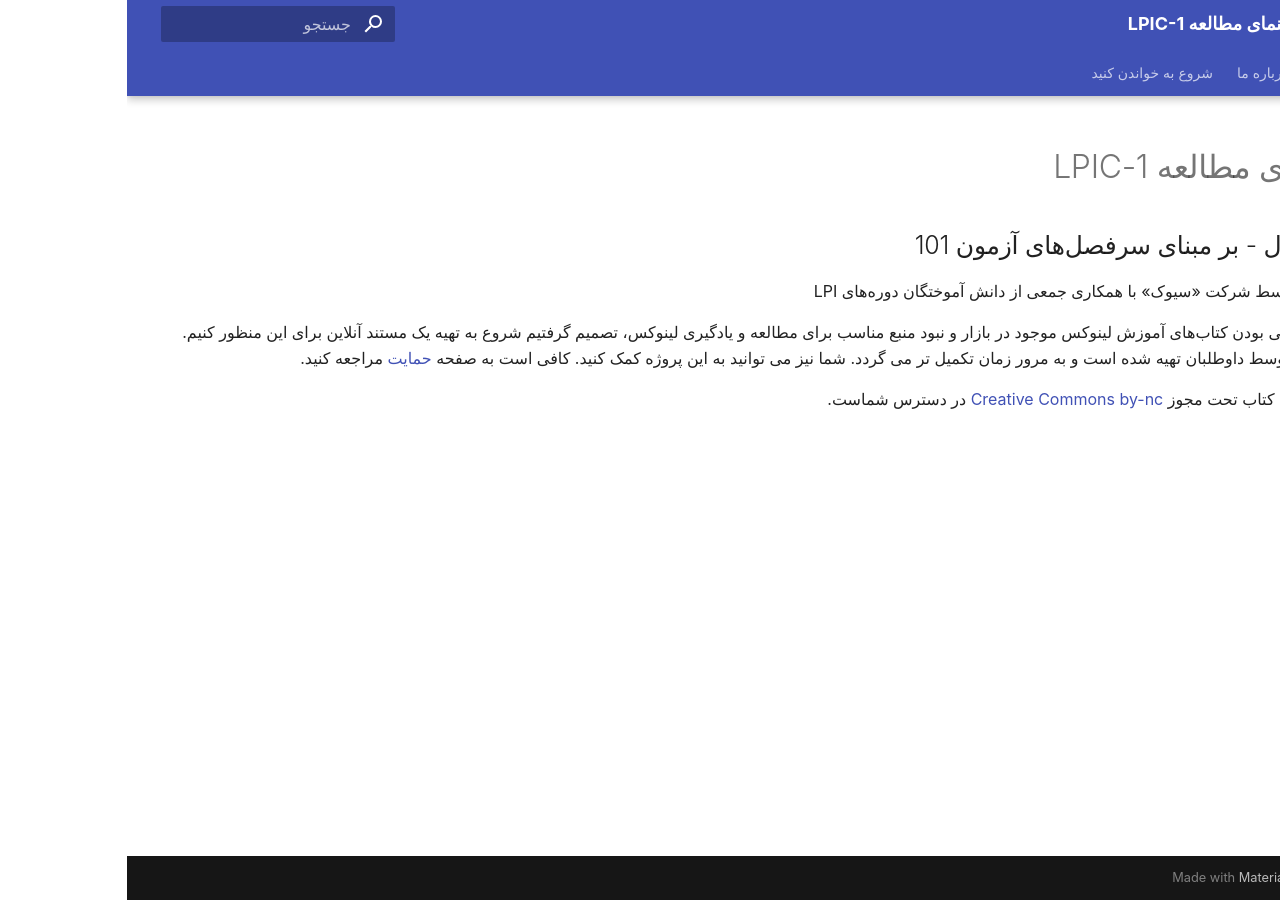
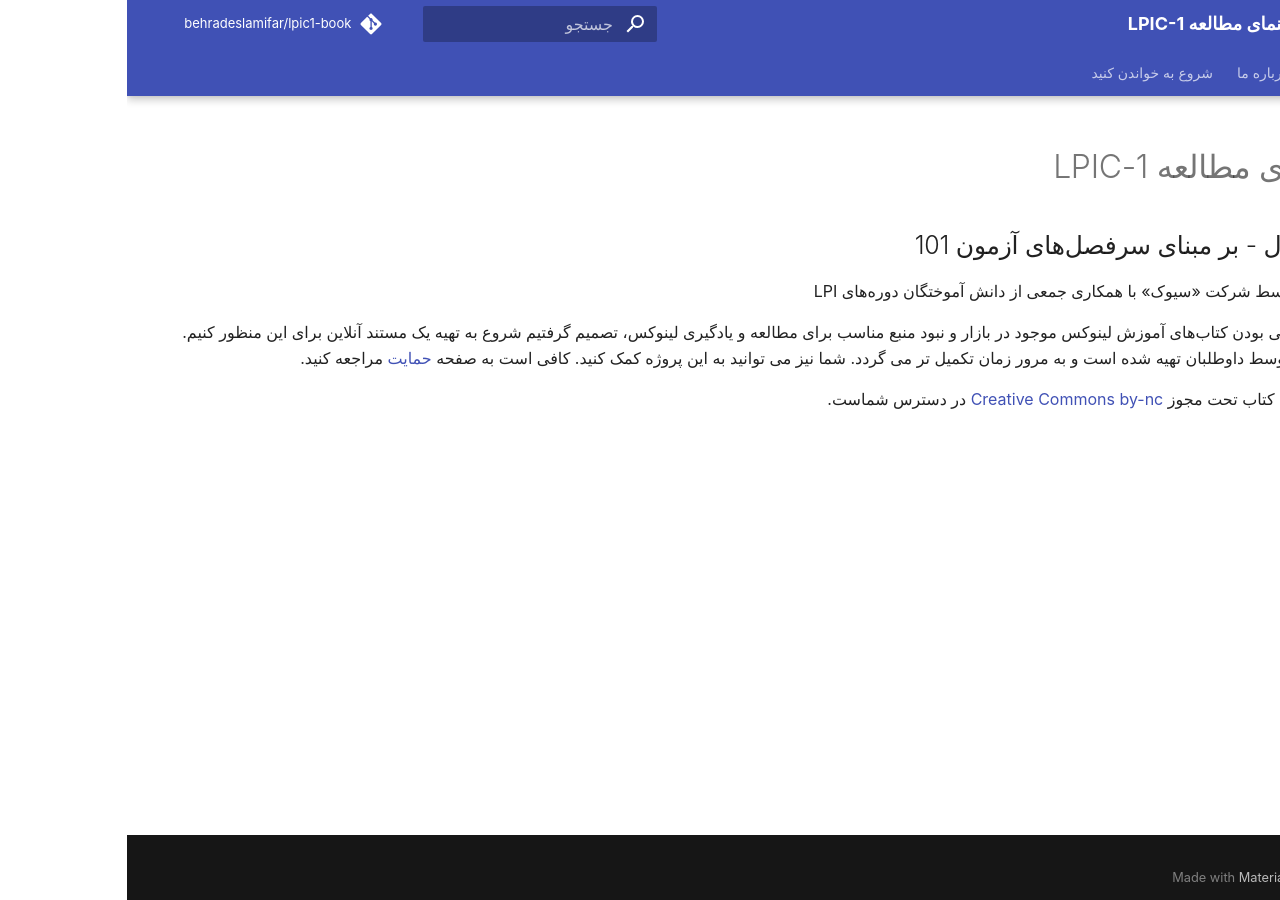
Before and after one commit to behradeslamifar/lpic1-book, an MkDocs documentation site: the page built from docs/index.md, in a window 1280 px wide. Built offline with MkDocs 1.6.1 and Material for MkDocs 9.7.7, drawn with Linux system fonts in a browser that asks for light colours; some web fonts are replaced; comment, search, counter and statistics services are not loaded.

Commit message:
update mkdocs

```diff
--- a/mkdocs.yml
+++ b/mkdocs.yml
@@ -1,5 +1,9 @@
 site_name: راهنمای مطالعه LPIC-1
 site_url: https://linuxmotto.ir/lpic1/
+site_author: Behrad Eslamifar
+copyright: GPL
+repo_name: behradeslamifar/lpic1-book
+repo_url: https://github.com/behradeslamifar/lpic1-book
 use_directory_urls: false
 extra_css:
   - stylesheets/vazirFont.css
@@ -7,6 +11,7 @@ theme:
   name: 'material'
   language: fa
   logo: 'files/favicon.ico'
+  favicon: 'files/favicon.ico'
   copyright: 'تمامی محتویات این کتاب تحت مجوز Creative Commons by-nc ارائه می گردد'
   use_directory_urls: true
   features:
```
